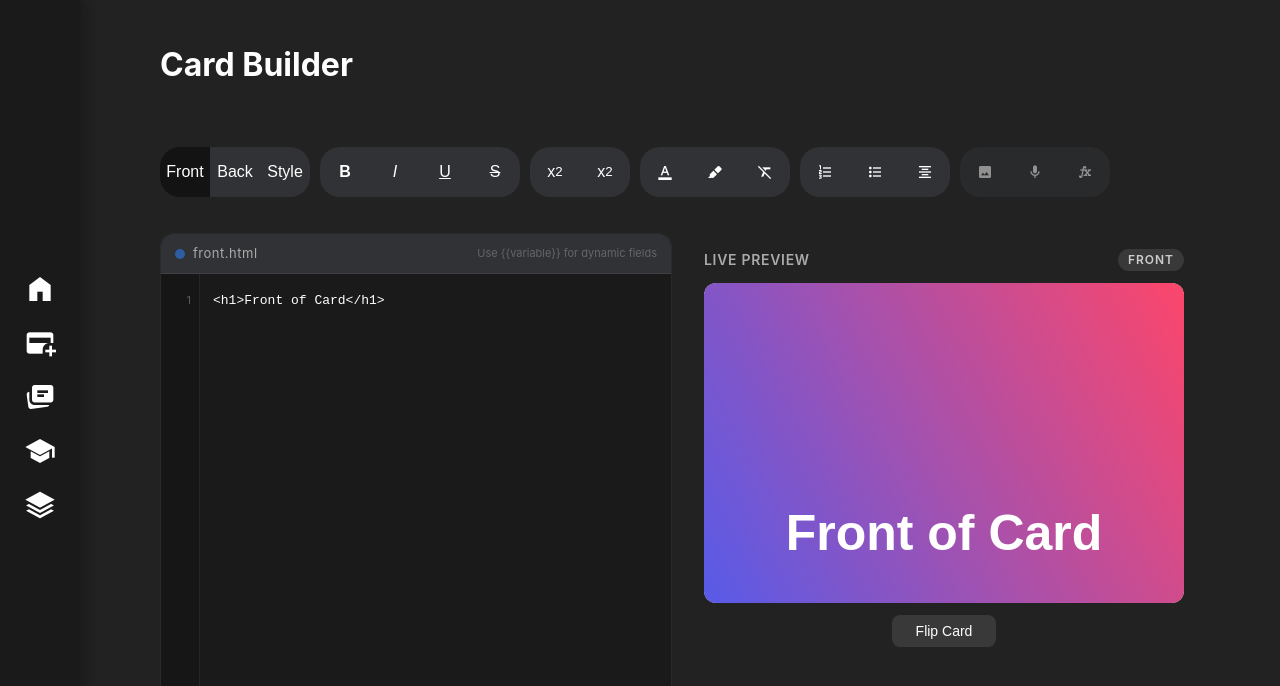
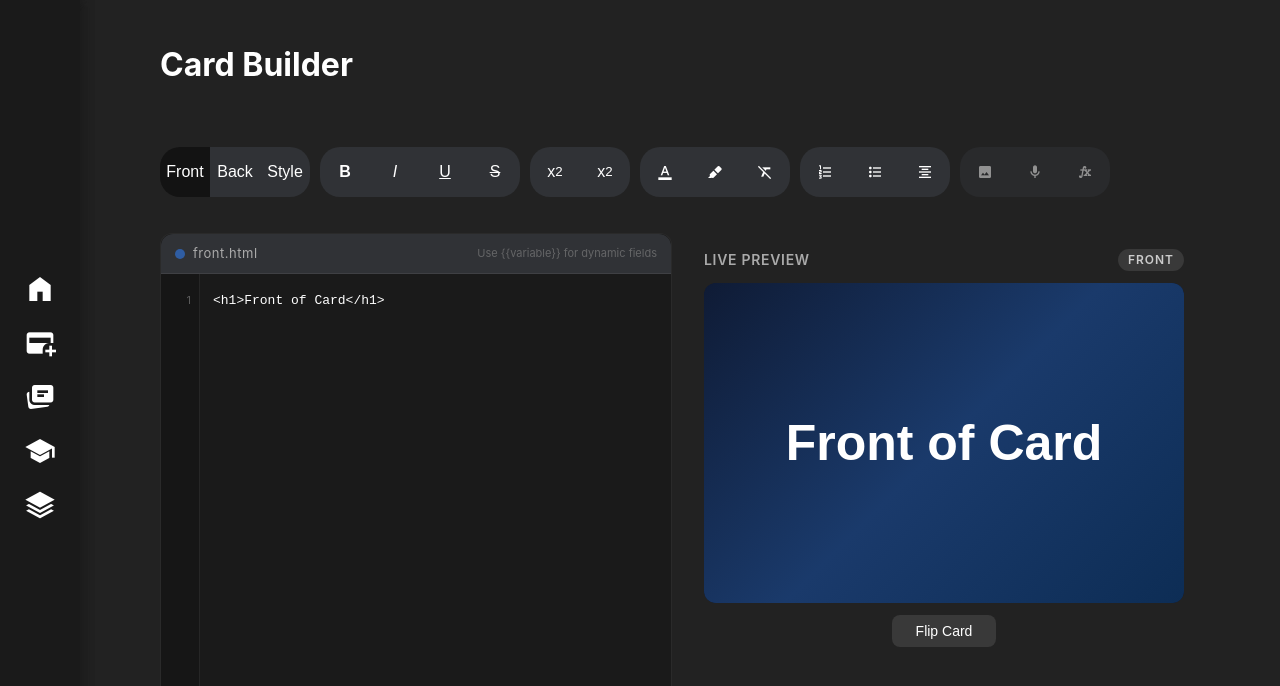
Before and after one commit to 18barbers2/gostudycards, a React (Vite) app in the folder frontend/: page /card-builder in a window 1280 px wide. Shown: the top 686 px of the page. Built offline with nearby package versions, Linux system fonts and the light colour scheme.

Commit message:
style: fixed border overflow on card component

```diff
--- a/frontend/src/components/Card.tsx
+++ b/frontend/src/components/Card.tsx
@@ -34,10 +34,9 @@ function Card( props : CardProps) {
                         white-space: pre-wrap;
                         background-color: #e5e5e5ff;
                         border-width: 0;
-                        height: 500px;
-                        border-radius: 10px;
-                        background: #3F5EFB;
-                        background: linear-gradient(62deg,rgba(63, 94, 251, 1) 0%, rgba(252, 70, 107, 1) 100%);
+                        min-height: 100vh;
+                        background: #0f1b35;
+                        background: linear-gradient(135deg, #0f1b35 0%, #1a3a6b 50%, #0d2d55 100%);
                     }
                     ${props.style ?? ''}
                 </style>
--- a/frontend/src/css/Card.css
+++ b/frontend/src/css/Card.css
@@ -9,10 +9,10 @@ html { margin:0; padding:0; }
 }
 
 iframe {
-    background-color: #e5e5e5ff;
+    background-color: #0f1b35;
     border-width: 0;
-    height: 500px;
     border-radius: 10px;
+    overflow: hidden;
     width: 100%;
     height: 100%;
     pointer-events: none;
```
